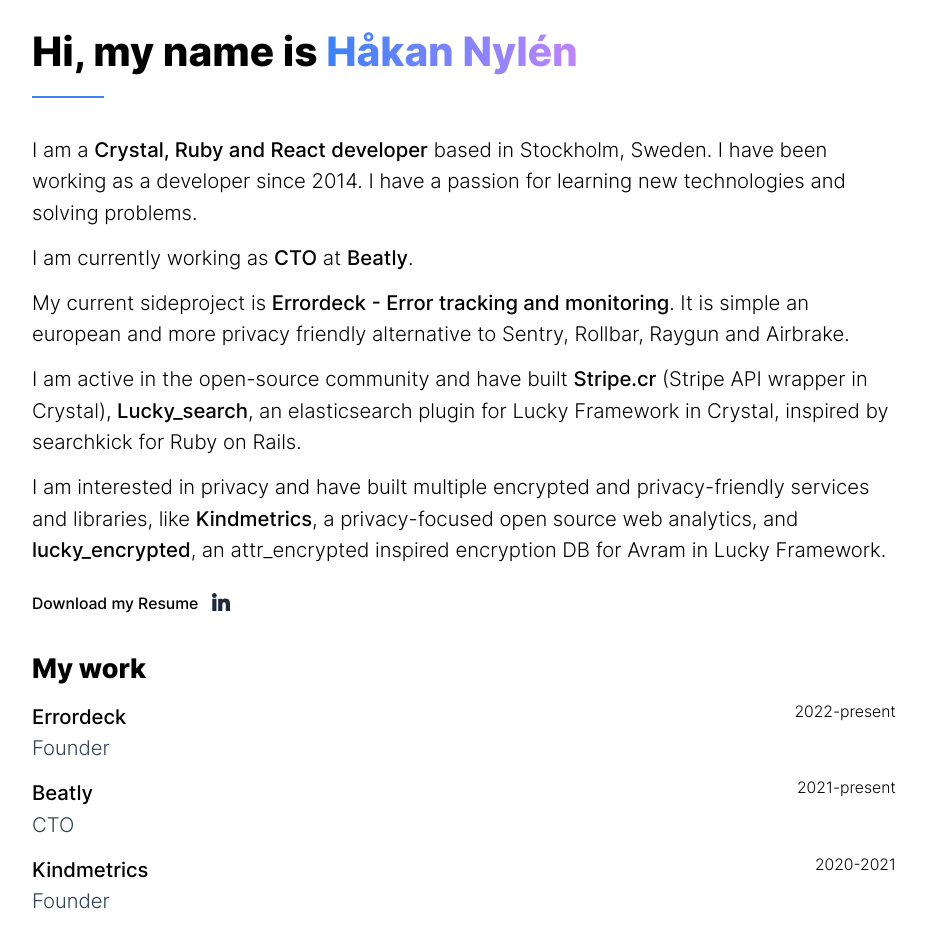
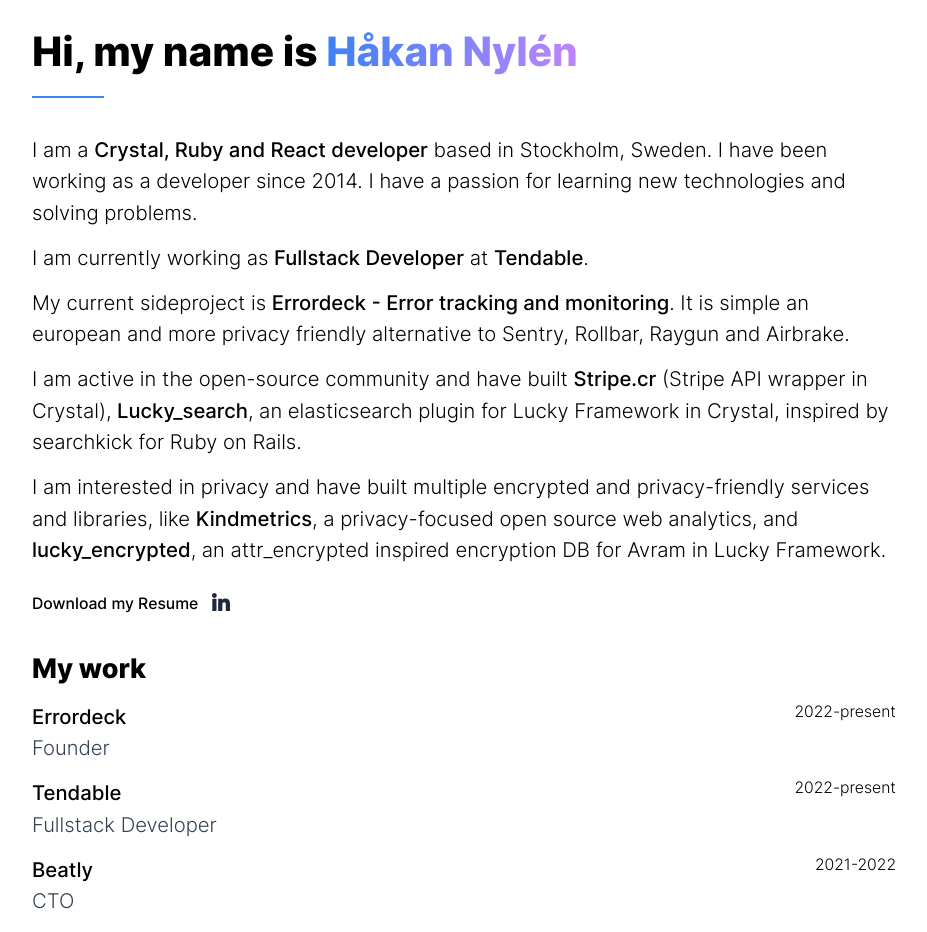
Before and after one commit to confact/portfolio, a Next.js app: page / in a window 1280 px wide. Shown: the top 932 px of the page, without its empty margins (176-1103 px from the left). Built offline with nearby package versions, Linux system fonts and the light colour scheme.

Commit message:
update positions

```diff
--- a/pages/index.js
+++ b/pages/index.js
@@ -19,7 +19,7 @@
         </div>
         <div className="flex flex-col gap-3">
           <p>I am a <span className="font-medium">Crystal, Ruby and React developer</span> based in Stockholm, Sweden. I have been working as a developer since 2014. I have a passion for learning new technologies and solving problems.</p>
-          <p>I am currently working as <span className="font-medium">CTO</span> at <strong className="font-medium">Beatly</strong>.</p>
+          <p>I am currently working as <span className="font-medium">Fullstack Developer</span> at <strong className="font-medium">Tendable</strong>.</p>
           <p>My current sideproject is <a href="https://www.errordeck.com" className="font-medium hover:underline">Errordeck - Error tracking and monitoring</a>. It is simple an european and more privacy friendly alternative to Sentry, Rollbar, Raygun and Airbrake.</p>
           <p>I am active in the open-source community and have built <a href="https://github.com/confact/stripe.cr" className="font-medium hover:underline">Stripe.cr</a> (Stripe API wrapper in Crystal), <a href="https://github.com/confact/lucky_search" className="font-medium hover:underline">Lucky_search</a>, an elasticsearch plugin for Lucky Framework in Crystal, inspired by searchkick for Ruby on Rails.</p>
           <p>I am interested in privacy and have built multiple encrypted and privacy-friendly services and libraries, like <a href="https://github.com/kindmetrics/kindmetrics" className="font-medium hover:underline">Kindmetrics</a>, a privacy-focused open source web analytics, and <strong className="font-medium">lucky_encrypted</strong>, an attr_encrypted inspired encryption DB for Avram in Lucky Framework.</p>
@@ -51,7 +51,9 @@
 
             <Work company="Errordeck" position="Founder" start="2022" end="present" />
 
-            <Work company="Beatly" position="CTO" start="2021" end="present" />
+            <Work company="Tendable" position="Fullstack Developer" start="2022" end="present" />
+
+            <Work company="Beatly" position="CTO" start="2021" end="2022" />
 
             <Work company="Kindmetrics" position="Founder" start="2020" end="2021" />
 
```
